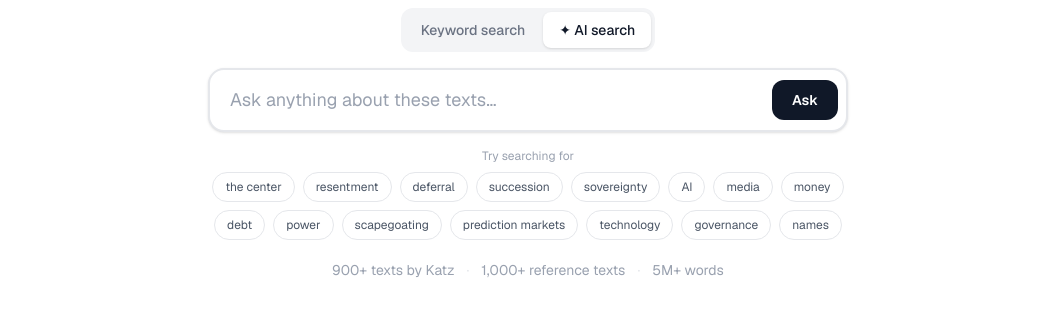
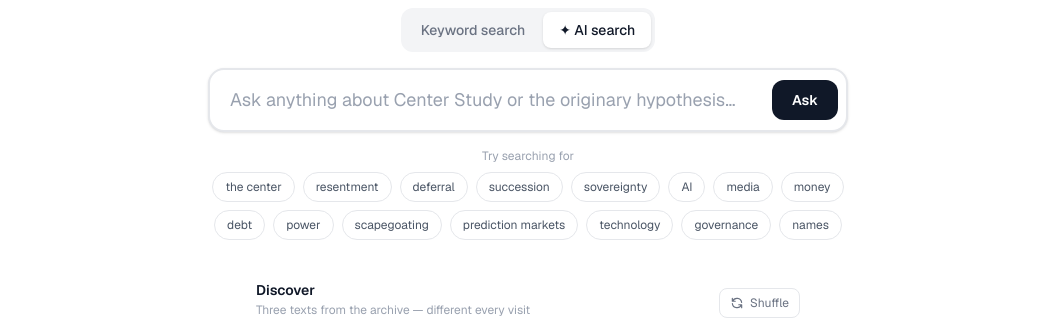
Before and after one commit to zackabaker/center-search-center, a Next.js app: page / in a window 1280 px wide. Shown: the part 538-860 px from the top of the page, without its empty margins (112-1167 px from the left). Built offline with nearby package versions, Linux system fonts and the light colour scheme; no server answers.

Commit message:
Homepage: new Ask placeholder; remove corpus stats line
Co-Authored-By: Claude Fable 5 <noreply@anthropic.com>

```diff
--- a/src/app/page.tsx
+++ b/src/app/page.tsx
@@ -115,15 +115,6 @@ export default function Home() {
         {/* Search — directly under the CTA so it's visible on mobile too */}
         <HomeSearch />
 
-        {/* Corpus stats */}
-        <div className="flex items-center justify-center gap-3 mt-5 text-sm text-gray-400 dark:text-gray-500">
-          <span>900+ texts by Katz</span>
-          <span className="text-gray-200 dark:text-gray-700">·</span>
-          <span>1,000+ reference texts</span>
-          <span className="text-gray-200 dark:text-gray-700">·</span>
-          <span>5M+ words</span>
-        </div>
-
         {/* Discover — mobile only, just below search (favorite mobile feature) */}
         <div className="sm:hidden text-left mt-10">
           <RandomPostButton />
--- a/src/components/HomeSearch.tsx
+++ b/src/components/HomeSearch.tsx
@@ -139,7 +139,7 @@ export default function HomeSearch() {
             onChange={(e) => setQuery(e.target.value)}
             placeholder={
               mode === 'ask'
-                ? (compact ? 'Ask anything…' : 'Ask anything about these texts…')
+                ? (compact ? 'Ask anything…' : 'Ask anything about Center Study or the originary hypothesis…')
                 : (compact ? 'Search the corpus…' : 'Search for a concept or phrase…')
             }
             className="flex-1 px-4 sm:px-5 py-3 sm:py-4 text-base sm:text-lg outline-none bg-transparent text-gray-800 dark:text-gray-100 placeholder-gray-400 dark:placeholder-gray-500 min-w-0"
```
